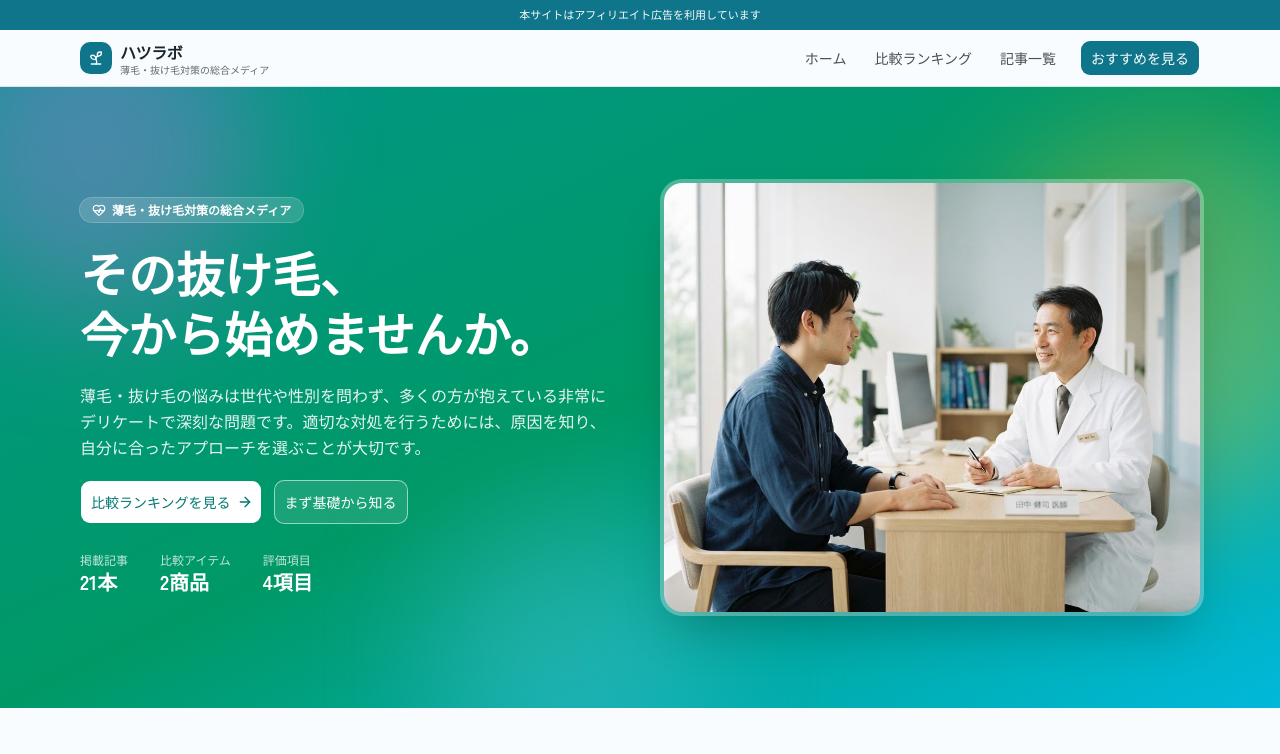
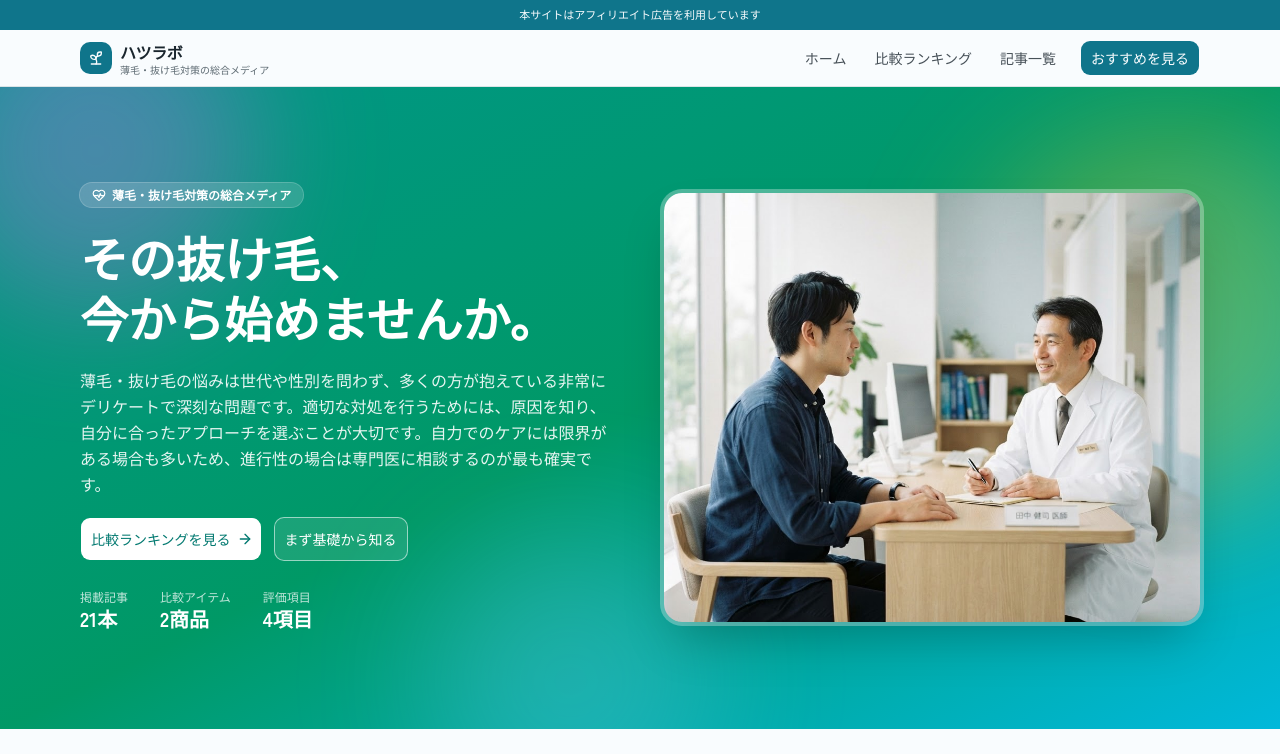
Before and after one commit to youtubetk97-rgb/kami-lab, a Next.js app: page / in a window 1280 px wide. Shown: the top 754 px of the page. Built offline with nearby package versions, Linux system fonts and the light colour scheme.

Commit message:
Add AGA treatment bridge sentence to hero description

```diff
--- a/app/page.tsx
+++ b/app/page.tsx
@@ -114,7 +114,7 @@ export default function HomePage() {
               今から始めませんか。
             </h1>
             <p className="max-w-xl text-sm leading-relaxed text-white/90 sm:text-base">
-              薄毛・抜け毛の悩みは世代や性別を問わず、多くの方が抱えている非常にデリケートで深刻な問題です。適切な対処を行うためには、原因を知り、自分に合ったアプローチを選ぶことが大切です。
+              薄毛・抜け毛の悩みは世代や性別を問わず、多くの方が抱えている非常にデリケートで深刻な問題です。適切な対処を行うためには、原因を知り、自分に合ったアプローチを選ぶことが大切です。自力でのケアには限界がある場合も多いため、進行性の場合は専門医に相談するのが最も確実です。
             </p>
             <div className="flex flex-col gap-3 sm:flex-row">
               <Button
```
